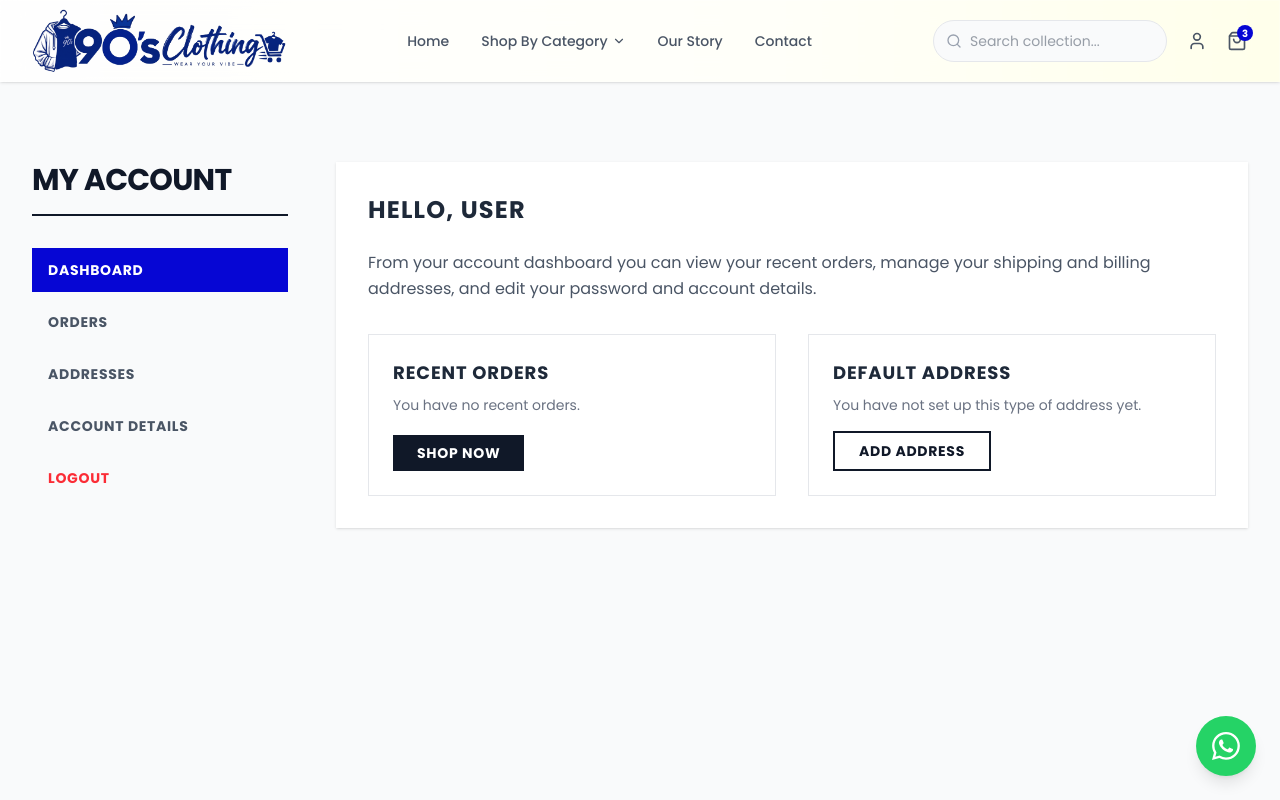
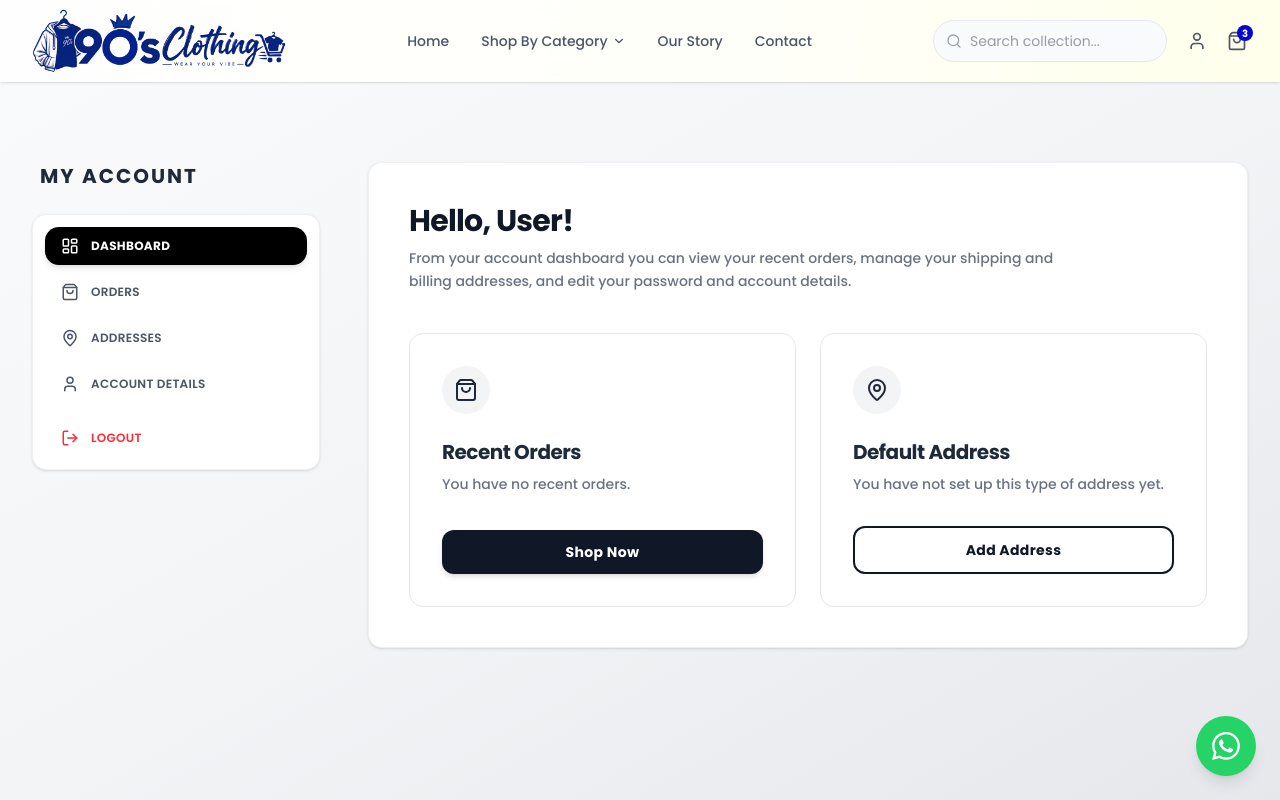
Before and after one commit to alamshaki/90-s-Collection, a React (Vite) app: page /#/account in a window 1280 px wide. Shown: the top 800 px of the page. Built offline with nearby package versions, Linux system fonts and the light colour scheme.

Commit message:
feat: revamp My Account page styling and adjust Home CTA styling

```diff
--- a/src/pages/MyAccount.jsx
+++ b/src/pages/MyAccount.jsx
@@ -1,5 +1,6 @@
 import React from 'react';
 import { Link, useNavigate } from 'react-router-dom';
+import { LayoutDashboard, ShoppingBag, MapPin, User, LogOut } from 'lucide-react';
 
 const MyAccount = () => {
   const navigate = useNavigate();
@@ -9,40 +10,69 @@ const MyAccount = () => {
   };
 
   return (
-    <div className="py-12 md:py-20 bg-gray-50 min-h-screen">
+    <div className="py-12 md:py-20 bg-gradient-to-br from-gray-50 via-gray-100 to-gray-200 min-h-[calc(100vh-80px)]">
       <div className="max-w-7xl mx-auto px-4 sm:px-6 lg:px-8">
-        <div className="flex flex-col md:flex-row gap-12">
+        <div className="flex flex-col md:flex-row gap-8 lg:gap-12">
 
-          <aside className="w-full md:w-64 flex-shrink-0">
-            <h1 className="text-3xl font-extrabold uppercase tracking-tight text-gray-900 mb-8 pb-4 border-b-2 border-gray-900">
+          {/* Sidebar */}
+          <aside className="w-full md:w-72 flex-shrink-0">
+            <h1 className="text-xl font-bold uppercase tracking-widest text-gray-800 mb-6 px-2">
               My Account
             </h1>
-            <nav className="flex flex-col space-y-2">
-              <Link to="#" className="px-4 py-3 bg-primary text-white font-bold uppercase tracking-wider text-sm transition-colors">Dashboard</Link>
-              <Link to="#" className="px-4 py-3 text-gray-600 hover:text-primary hover:bg-white font-bold uppercase tracking-wider text-sm transition-colors">Orders</Link>
-              <Link to="#" className="px-4 py-3 text-gray-600 hover:text-primary hover:bg-white font-bold uppercase tracking-wider text-sm transition-colors">Addresses</Link>
-              <Link to="#" className="px-4 py-3 text-gray-600 hover:text-primary hover:bg-white font-bold uppercase tracking-wider text-sm transition-colors">Account Details</Link>
-              <button onClick={handleLogout} className="px-4 py-3 text-left text-red-500 hover:bg-white font-bold uppercase tracking-wider text-sm transition-colors">Logout</button>
+            <nav className="flex flex-col space-y-2 bg-white p-3 rounded-[14px] shadow-sm border border-gray-200/60">
+              <Link to="#" className="flex items-center gap-3 px-4 py-2.5 bg-black text-white rounded-[14px] font-bold uppercase tracking-wide text-xs transition-all shadow-md">
+                <LayoutDashboard size={18} />
+                Dashboard
+              </Link>
+              <Link to="#" className="flex items-center gap-3 px-4 py-2.5 text-gray-600 hover:text-black hover:bg-gray-50 rounded-[14px] font-semibold uppercase tracking-wide text-xs transition-all">
+                <ShoppingBag size={18} />
+                Orders
+              </Link>
+              <Link to="#" className="flex items-center gap-3 px-4 py-2.5 text-gray-600 hover:text-black hover:bg-gray-50 rounded-[14px] font-semibold uppercase tracking-wide text-xs transition-all">
+                <MapPin size={18} />
+                Addresses
+              </Link>
+              <Link to="#" className="flex items-center gap-3 px-4 py-2.5 text-gray-600 hover:text-black hover:bg-gray-50 rounded-[14px] font-semibold uppercase tracking-wide text-xs transition-all">
+                <User size={18} />
+                Account Details
+              </Link>
+              <button onClick={handleLogout} className="flex items-center gap-3 px-4 py-2.5 text-left text-red-500 hover:bg-red-50 hover:text-red-600 rounded-[14px] font-semibold uppercase tracking-wide text-xs transition-all mt-2">
+                <LogOut size={18} />
+                Logout
+              </button>
             </nav>
           </aside>
 
-          <main className="flex-1 bg-white p-8 shadow-sm">
-            <h2 className="text-2xl font-bold uppercase tracking-wider mb-6">Hello, User</h2>
-            <p className="text-gray-600 leading-relaxed mb-8">
-              From your account dashboard you can view your recent orders, manage your shipping and billing addresses, and edit your password and account details.
-            </p>
-
-            <div className="grid grid-cols-1 md:grid-cols-2 gap-8">
-              <div className="border border-gray-200 p-6 flex flex-col items-start hover:border-primary transition-colors">
-                <h3 className="text-lg font-bold uppercase tracking-wider mb-2">Recent Orders</h3>
-                <p className="text-gray-500 text-sm mb-4">You have no recent orders.</p>
-                <Link to="/shop" className="mt-auto bg-gray-900 hover:bg-black text-white px-6 py-2 text-sm font-bold uppercase tracking-wider transition-colors">Shop Now</Link>
+          {/* Main Content */}
+          <main className="flex-1">
+            <div className="bg-white p-8 md:p-10 rounded-[14px] shadow-sm border border-gray-200/60 h-full">
+              <div className="mb-10">
+                <h2 className="text-3xl font-black tracking-tight text-gray-900 mb-2">Hello, User!</h2>
+                <p className="text-gray-500 text-sm font-medium leading-relaxed max-w-2xl">
+                  From your account dashboard you can view your recent orders, manage your shipping and billing addresses, and edit your password and account details.
+                </p>
               </div>
 
-              <div className="border border-gray-200 p-6 flex flex-col items-start hover:border-primary transition-colors">
-                <h3 className="text-lg font-bold uppercase tracking-wider mb-2">Default Address</h3>
-                <p className="text-gray-500 text-sm mb-4">You have not set up this type of address yet.</p>
-                <button className="mt-auto border-2 border-gray-900 text-gray-900 hover:bg-gray-900 hover:text-white px-6 py-2 text-sm font-bold uppercase tracking-wider transition-colors">Add Address</button>
+              <div className="grid grid-cols-1 md:grid-cols-2 gap-6">
+                {/* Recent Orders Card */}
+                <div className="border border-gray-200 rounded-[14px] p-8 flex flex-col items-start hover:border-black hover:shadow-md transition-all duration-300 group">
+                  <div className="w-12 h-12 bg-gray-100 rounded-full flex items-center justify-center text-gray-800 mb-6 group-hover:bg-black group-hover:text-white transition-colors">
+                    <ShoppingBag size={24} />
+                  </div>
+                  <h3 className="text-xl font-bold tracking-tight mb-2">Recent Orders</h3>
+                  <p className="text-gray-500 text-sm mb-8 font-medium">You have no recent orders.</p>
+                  <Link to="/shop" className="mt-auto w-full text-center bg-gray-900 hover:bg-black text-white px-6 py-3 rounded-xl text-sm font-bold tracking-wide transition-all shadow-md hover:shadow-lg">Shop Now</Link>
+                </div>
+
+                {/* Address Card */}
+                <div className="border border-gray-200 rounded-[14px] p-8 flex flex-col items-start hover:border-black hover:shadow-md transition-all duration-300 group">
+                  <div className="w-12 h-12 bg-gray-100 rounded-full flex items-center justify-center text-gray-800 mb-6 group-hover:bg-black group-hover:text-white transition-colors">
+                    <MapPin size={24} />
+                  </div>
+                  <h3 className="text-xl font-bold tracking-tight mb-2">Default Address</h3>
+                  <p className="text-gray-500 text-sm mb-8 font-medium">You have not set up this type of address yet.</p>
+                  <button className="mt-auto w-full text-center border-2 border-gray-900 text-gray-900 hover:bg-gray-900 hover:text-white px-6 py-3 rounded-xl text-sm font-bold tracking-wide transition-all">Add Address</button>
+                </div>
               </div>
             </div>
           </main>
```
